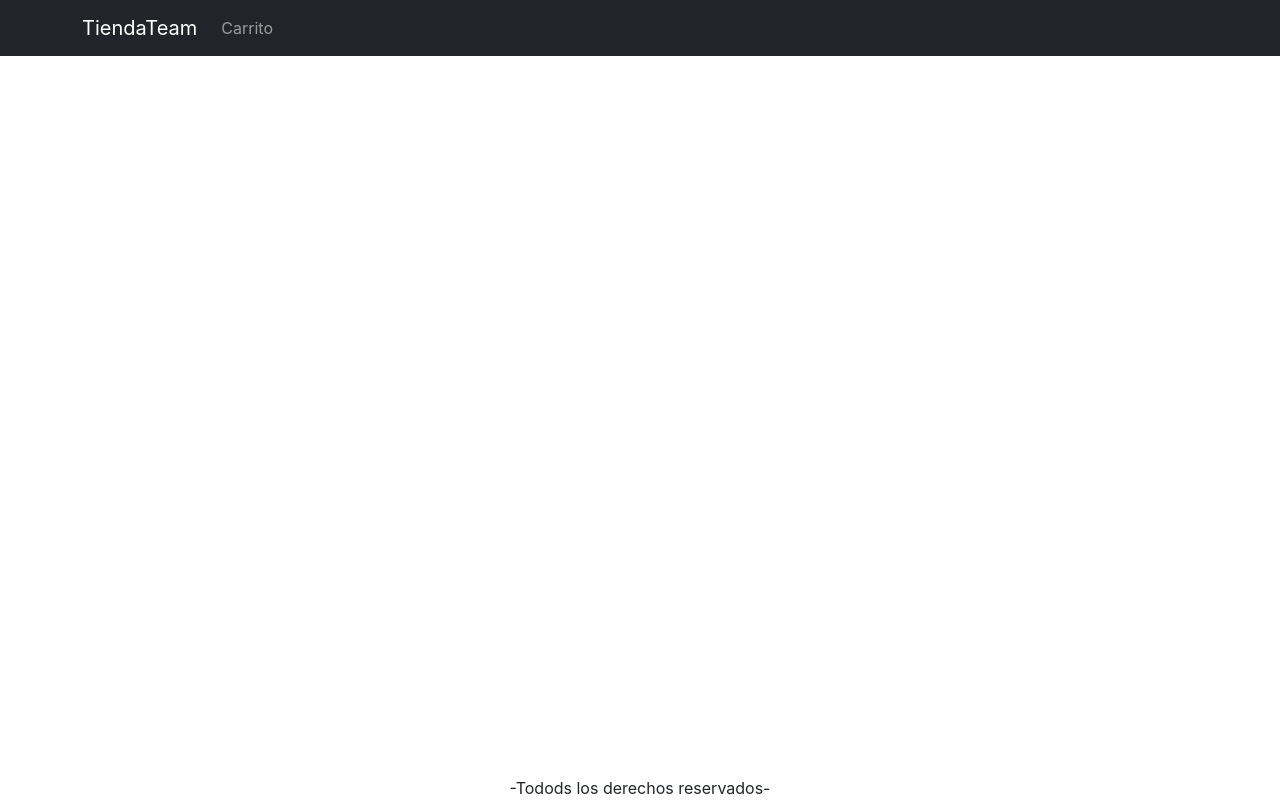
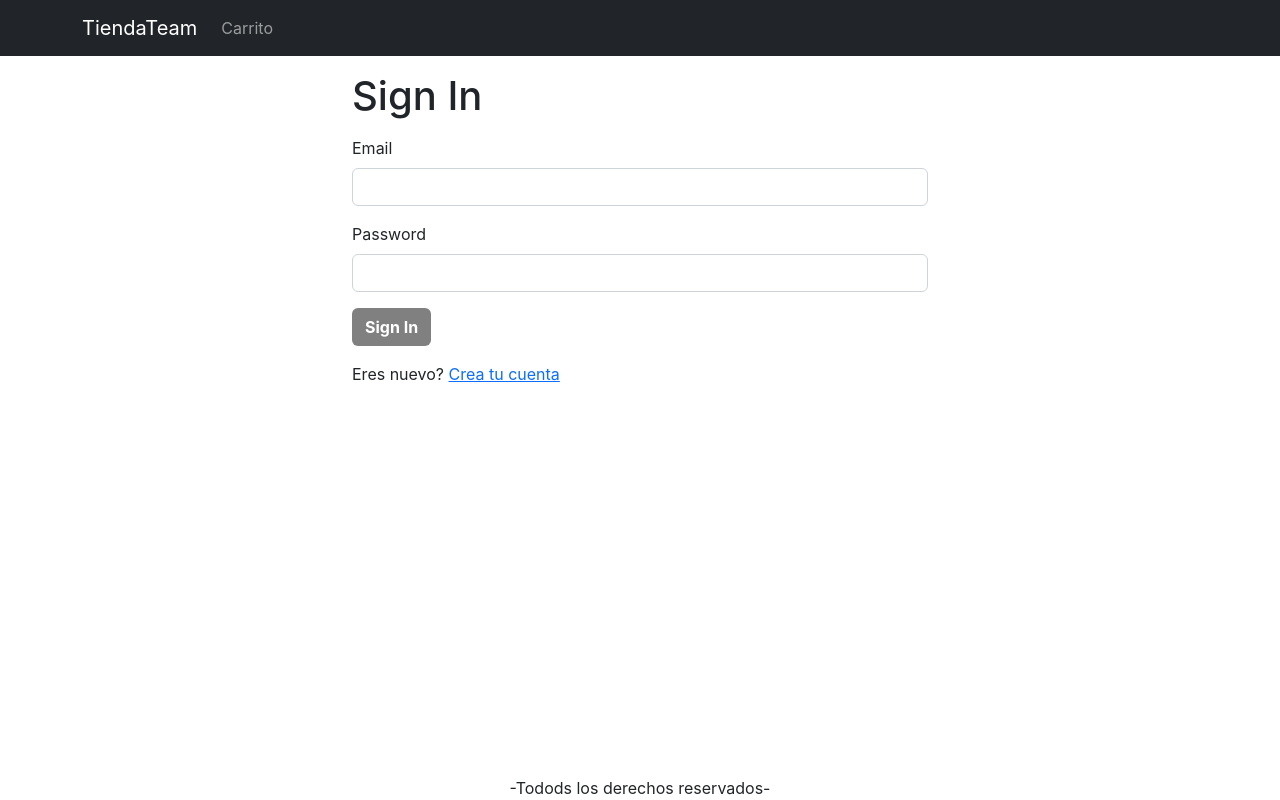
Before and after one commit to DanielRod92/mern-amazona, a React (Create React App) app in the folder frontend/: page /signin in a window 1280 px wide. Built offline with nearby package versions, Linux system fonts and the light colour scheme.

Commit message:
create the signin screen

```diff
--- a/frontend/src/App.js
+++ b/frontend/src/App.js
@@ -9,6 +9,7 @@ import { LinkContainer } from 'react-router-bootstrap';
 import { useContext } from 'react';
 import { Store } from './Store';
 import CartScreen from './screens/CartScreen';
+import SigninScreen from './screens/SigninScreen';
 
 function App() {
   const { state } = useContext(Store);
@@ -40,6 +41,7 @@ function App() {
             <Routes>
               <Route path="/product/:slug" element={<ProductScreen />} />
               <Route path="/cart" element={<CartScreen />} />
+              <Route path="/signin" element={<SigninScreen />} />
               <Route path="/" element={<HomeScreen />} />
             </Routes>
           </Container>
--- a/frontend/src/index.css
+++ b/frontend/src/index.css
@@ -53,3 +53,7 @@ main {
 .img-thumbnail {
   height: 80px;
 }
+
+.small-container {
+  max-width: 600px;
+}
--- /dev/null
+++ b/frontend/src/screens/SigninScreen.js
@@ -0,0 +1,37 @@
+import { useLocation, Link } from "react-router-dom";
+import Container from 'react-bootstrap/Container';
+import Form from 'react-bootstrap/Form';
+import Button from 'react-bootstrap/Button';
+import { Helmet } from 'react-helmet-async';
+
+
+export default function SigninScreen() {
+    const { search } = useLocation();
+    const redirectInUrl = new URLSearchParams(search).get('redirect');
+    const redirect = redirectInUrl ? redirectInUrl : '/';
+    return (
+        <Container className="small-container">
+            <Helmet>
+                <title>Sign In</title>
+            </Helmet>
+            <h1 className="my-3">Sign In</h1>
+            <Form>
+                <Form.Group className="mb-3" controlId="email">
+                    <Form.Label>Email</Form.Label>
+                    <Form.Control type="email" required />
+                </Form.Group>
+                <Form.Group className="mb-3" controlId="password">
+                    <Form.Label>Password</Form.Label>
+                    <Form.Control type="password" required />
+                </Form.Group>
+                <div className="mb-3">
+                    <Button type="submit">Sign In</Button>
+                </div>
+                <div className="mb-3">
+                    Eres nuevo?{' '}
+                    <Link to={`/signup?redirect=${redirect}`}>Crea tu cuenta</Link>
+                </div>
+            </Form>
+        </Container>
+    )
+}
```
Also changed, not shown: 1 other file (tests, documents, lock files or other folders).
